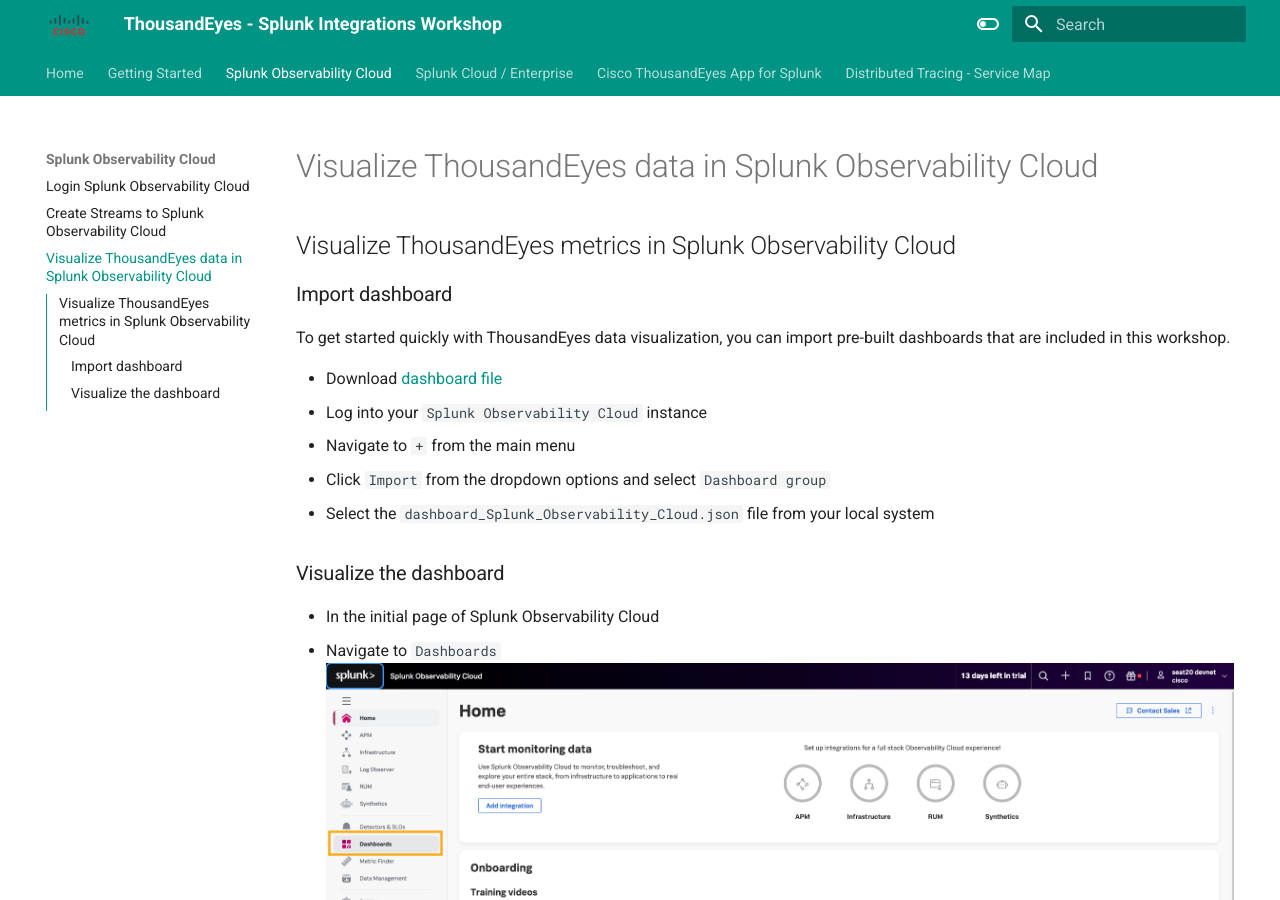
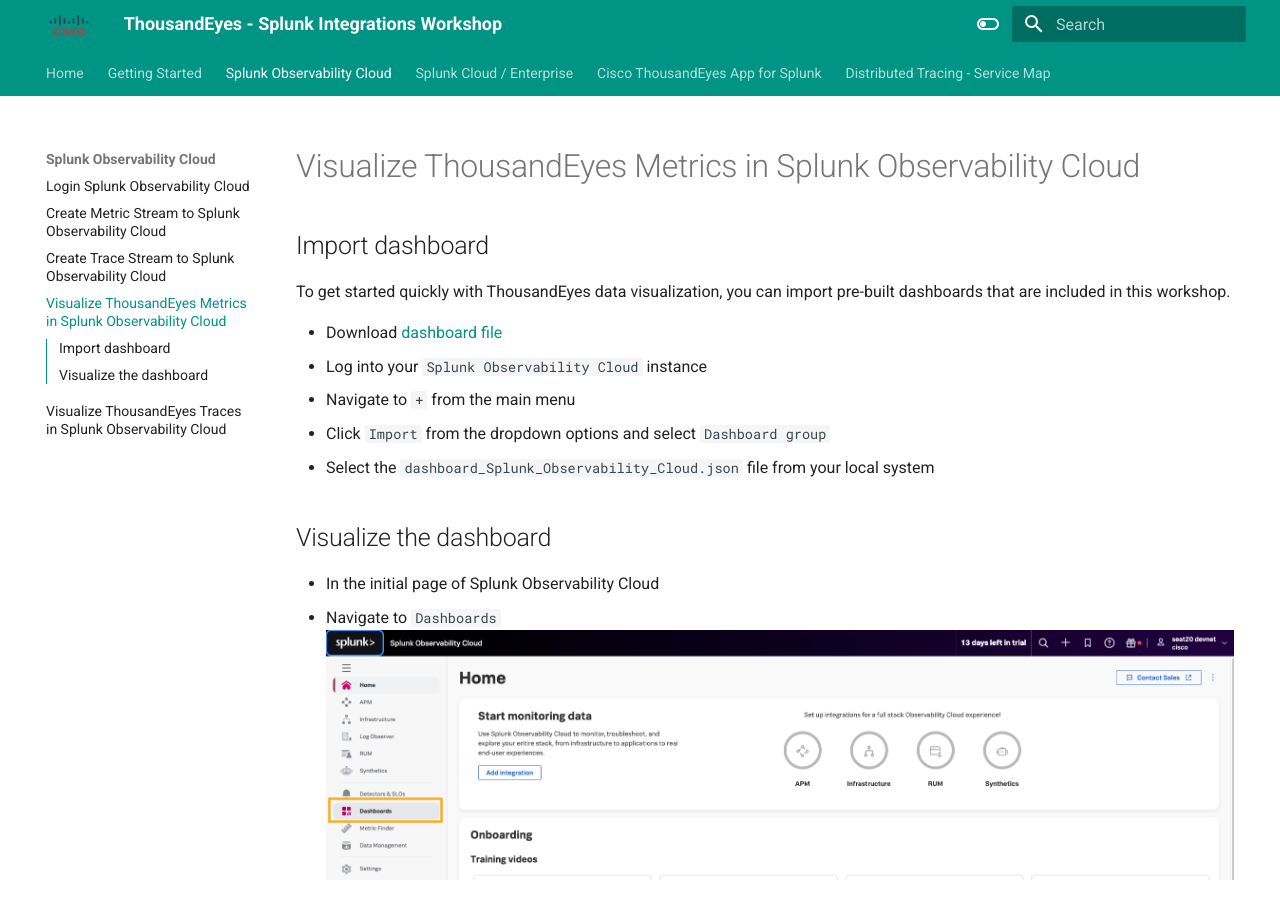
Before and after one commit to antonjim-te/thousandeyes-splunk-integrations-workshop, an MkDocs documentation site: the page built from docs/splunk_observability/visualize_metrics_in_splunk_observability.md, in a window 1280 px wide and 900 px high. Built offline with MkDocs 1.6.1 and Material for MkDocs 9.7.7, drawn with Linux system fonts in a browser that asks for light colours; some of the changed text lies outside the part shown.

Commit message:
review traces

```diff
--- a/docs/splunk_observability/visualize_splunk_observability.md
+++ b/docs/splunk_observability/visualize_metrics_in_splunk_observability.md
@@ -1,6 +1,7 @@
 
-## Visualize ThousandEyes metrics in Splunk Observability Cloud
-### Import dashboard
+# Visualize ThousandEyes Metrics in Splunk Observability Cloud
+
+## Import dashboard
 
 To get started quickly with ThousandEyes data visualization, you can import pre-built dashboards that are included in this workshop.
 
@@ -11,7 +12,7 @@
 - Select the `dashboard_Splunk_Observability_Cloud.json` file from your local system
 
 
-### Visualize the dashboard
+## Visualize the dashboard
 
 - In the initial page of Splunk Observability Cloud
 - Navigate to `Dashboards`
--- a/mkdocs.yml
+++ b/mkdocs.yml
@@ -16,12 +16,14 @@
     - Create ThousandEyes test: getting_started/create_thousandeyes_test.md
   - Splunk Observability Cloud:
     - Login Splunk Observability Cloud: splunk_observability/login_splunk_observability.md
-    - Create Streams to Splunk Observability Cloud: splunk_observability/create_streams_to_splunk_observability.md
-    - Visualize ThousandEyes data in Splunk Observability Cloud: splunk_observability/visualize_splunk_observability.md
+    - Create Metric Stream to Splunk Observability Cloud: splunk_observability/create_metric_stream_to_splunk_observability.md
+    - Create Trace Stream to Splunk Observability Cloud: splunk_observability/create_trace_stream_to_splunk_observability.md
+    - Visualize ThousandEyes Metrics in Splunk Observability Cloud: splunk_observability/visualize_metrics_in_splunk_observability.md
+    - Visualize ThousandEyes Traces in Splunk Observability Cloud: splunk_observability/visualize_traces_in_splunk_observability.md
   - Splunk Cloud / Enterprise:
     - Login Splunk Cloud / Enterprise: splunk_core/login_splunk_cloud_enterprise.md
-    - Create Streams to Splunk Cloud / Enterprise: splunk_core/create_streams_to_splunk_cloud_enterprise.md
-    - Visualize ThousandEyes data in Splunk Cloud / Enterprise: splunk_core/visualize_splunk_cloud_enterprise.md
+    - Create Stream to Splunk Cloud / Enterprise: splunk_core/create_stream_to_splunk_cloud_enterprise.md
+    - Visualize ThousandEyes Metrics in Splunk Cloud / Enterprise: splunk_core/visualize_metrics_in_splunk_cloud_enterprise.md
   - Cisco ThousandEyes App for Splunk:
     - Getting Started: thousandeyes_splunk_app/getting_started.md
     - Authenticate Thousandeyes user: thousandeyes_splunk_app/authenticate_thousandeyes_user.md
```
Also changed, not shown: docs/splunk_core/create_stream_to_splunk_cloud_enterprise.md (renamed from docs/splunk_core/create_streams_to_splunk_cloud_enterprise.md, +1 -3 lines), docs/splunk_core/visualize_metrics_in_splunk_cloud_enterprise.md (renamed from docs/splunk_core/visualize_splunk_cloud_enterprise.md, +1 -3 lines), docs/splunk_observability/create_metric_stream_to_splunk_observability.md (added, +52 -0 lines), docs/splunk_observability/create_streams_to_splunk_observability.md (deleted, +0 -105 lines), docs/splunk_observability/create_trace_stream_to_splunk_observability.md (added, +50 -0 lines), docs/splunk_observability/visualize_traces_in_splunk_observability.md (added, +14 -0 lines), docs/img/splunk_observability/searchTraces.png (added), docs/img/splunk_observability/span_request_details.png (added), docs/img/splunk_observability/span_thousandeyes_details.png (added), docs/img/splunk_observability/traceDetails.png (added).
